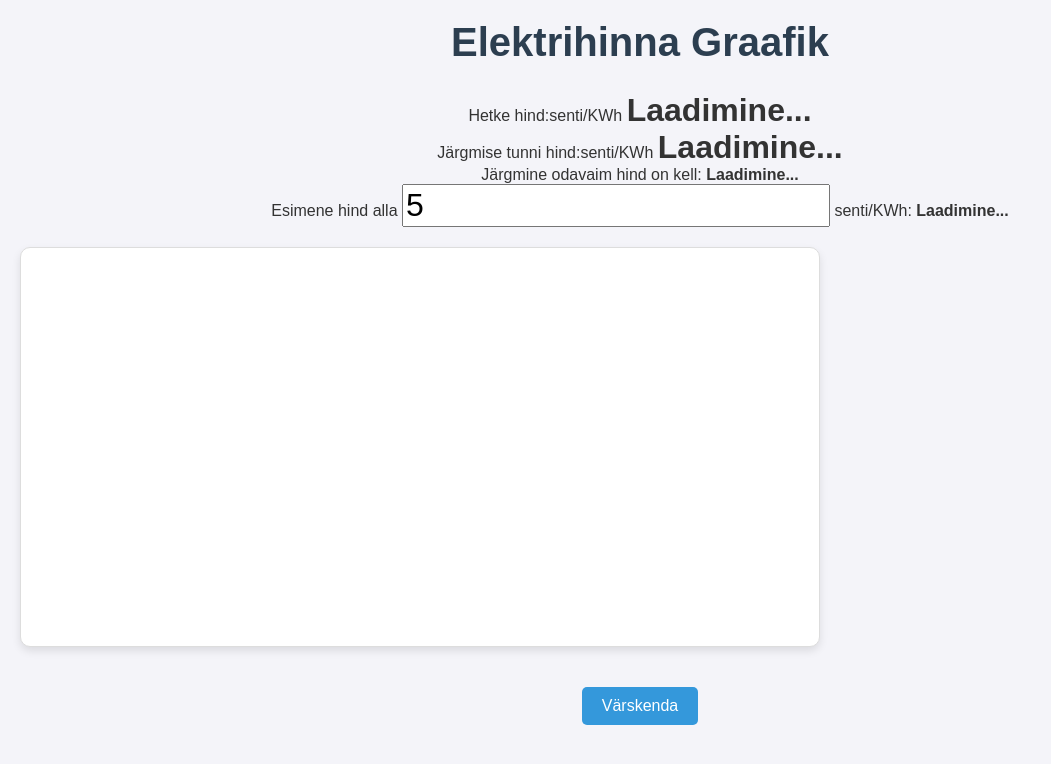
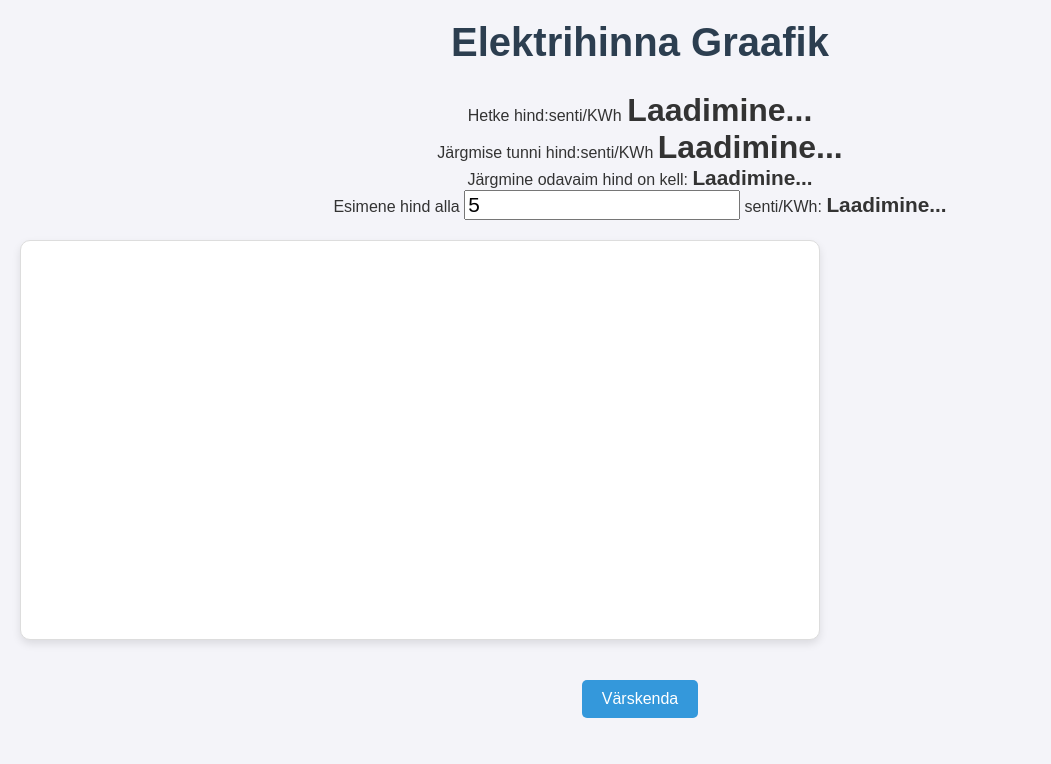
Before and after one commit to KristjanKrabbi/KristjanKrabbi.github.io, a plain HTML site: page elektrihind/index.html in a window 1280 px wide. Shown: the whole page, without its empty margins (0-1051 px from the left). Drawn offline with Linux system fonts and the light colour scheme; no server answers.

Commit message:
css update

```diff
--- a/elektrihind/index.html
+++ b/elektrihind/index.html
@@ -22,7 +22,7 @@
     <input  size=2 type="number" id="priceThreshold" placeholder="Sisesta hind" value="5" /></p> -->
     <!-- <button id="checkThreshold">Kontrolli hinda</button> -->
     <p>Esimene hind alla
-        <strong><input  size=5 type="number" id="priceThreshold"  placeholder="Sisesta hind" value="5" /></strong> senti/KWh: <strong><span id="belowThreshold">Laadimine...</span></p></strong>
+        <strong><input  size=auto type="number" id="priceThreshold"  placeholder="Sisesta hind" value="5" /></strong> senti/KWh: <strong><span id="belowThreshold">Laadimine...</span></p></strong>
 
     <canvas id="priceChart"></canvas>
     <button id="refresh">Värskenda</button>
--- a/elektrihind/style.css
+++ b/elektrihind/style.css
@@ -23,8 +23,11 @@ p {
   margin: 0px 0;
 }
 input{
-  font-size: 2rem;
+  font-size: 1.3rem;
   /* font-weight: unset; */
+}
+p strong{
+  font-size: 1.3rem
 }
 /* Graafik */
 #priceChart {
```
